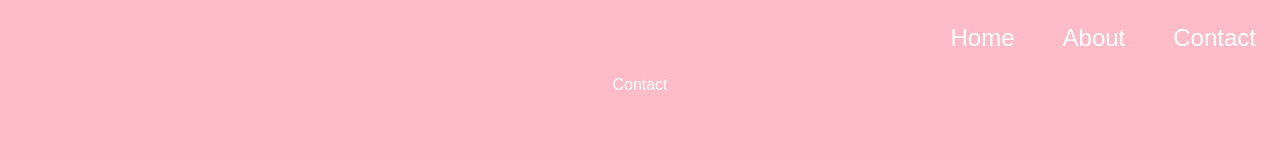
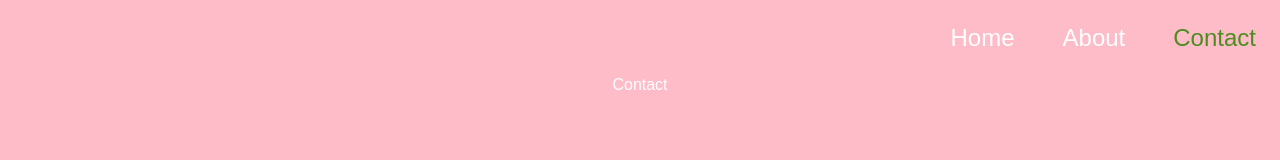
Before and after one commit to alexalala/portfolio, a React (Create React App) app: page /contact in a window 1280 px wide. Shown: the top 160 px of the page. Built offline with nearby package versions, Linux system fonts and the light colour scheme.

Commit message:
green secondary color added for all active elements

```diff
--- a/src/App.js
+++ b/src/App.js
@@ -18,7 +18,7 @@
           <Route exact path="/" component={Home} />
           <Route path="/about" component={About} />
           <Route path="/contact" component={Contact} />
-          <img className= "palm" src={require('./styles/assets/palm-leaf.svg')} alt="palm leaf"/>
+          <img className="palm" src={require('./styles/assets/palm-leaf.svg')} alt="palm leaf"/>
         </div>
       </BrowserRouter>
     );
--- a/src/components/Navbar.js
+++ b/src/components/Navbar.js
@@ -1,5 +1,5 @@
 import React, { Component } from 'react';
-import { Link } from 'react-router-dom';
+import { NavLink } from 'react-router-dom';
 
 import '../styles/components/Navbar.css';
 
@@ -7,9 +7,9 @@
   render() {
     return (
       <ul>
-        <li><Link to="/">Home</Link></li>
-        <li><Link to="/about">About</Link></li>
-        <li><Link to="/contact">Contact</Link></li>
+        <li><NavLink exact to="/" activeClassName="active">Home</NavLink></li>
+        <li><NavLink to="/about" activeClassName="active">About</NavLink></li>
+        <li><NavLink to="/contact" activeClassName="active">Contact</NavLink></li>
       </ul>
     );
   };
--- a/src/styles/components/Navbar.css
+++ b/src/styles/components/Navbar.css
@@ -6,6 +6,8 @@
   ul li {
     display: inline-block;
     margin: 1.5rem; }
+    ul li .active {
+      color: #4d8c1e; }
     ul li a {
       text-decoration: none;
       color: #fff; }
--- a/src/styles/components/Navbar.scss
+++ b/src/styles/components/Navbar.scss
@@ -8,6 +8,10 @@
     display: inline-block;
     margin: 1.5rem;
 
+    .active {
+      color: $secondary-color;
+    }
+
     a {
       text-decoration: none;
       color: $white;
--- a/src/styles/vars.scss
+++ b/src/styles/vars.scss
@@ -3,6 +3,7 @@
 $white: #fff;
 
 $primary-color: #febcc8;
+$secondary-color: #4d8c1e;
 
 /* FONTS */
 $primary-font: 'Raleway', sans-serif;
```
